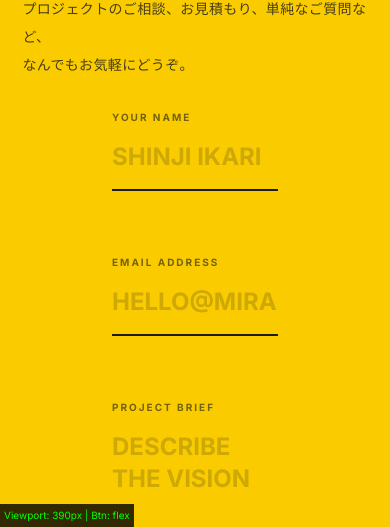
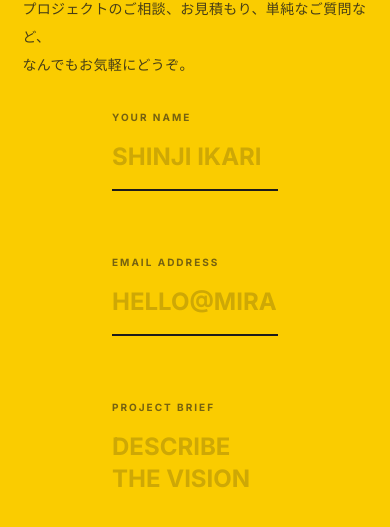
Before and after one commit to azmok/demo-static-mirai-foundry, a website: page contact.html in a window 390 px wide. Shown: the part 317-844 px from the top of the page. Drawn offline with nearby package versions, Linux system fonts and the light colour scheme.

Commit message:
[summary with Claude Code] Finalize mobile menu fix: standardize viewport and clean up diagnostics

```diff
--- a/contact.html
+++ b/contact.html
@@ -81,19 +81,7 @@
         .text-huge { font-size: 12vw; line-height: 0.9; letter-spacing: -0.04em; }
         .label-technical { font-size: 10px; text-transform: uppercase; letter-spacing: 0.2em; font-weight: 700; }
         input:focus, textarea:focus { outline: none; }
-        #diagnostic-overlay { position: fixed; bottom: 0; left: 0; background: rgba(0,0,0,0.8); color: lime; font-size: 10px; z-index: 1000; padding: 4px; pointer-events: none; }
     </style>
-    <script>
-      window.addEventListener('load', () => {
-        const diag = document.createElement('div');
-        diag.id = 'diagnostic-overlay';
-        document.body.appendChild(diag);
-        setInterval(() => {
-          const btn = document.getElementById('mobile-menu-open');
-          diag.textContent = `Viewport: ${window.innerWidth}px | Btn: ${btn ? getComputedStyle(btn).display : 'Missing'}`;
-        }, 500);
-      });
-    </script>
 </head>
 <body class="bg-primary-container text-on-background m-0 p-0 antialiased">
 <!-- TopNavBar Navigation Shell -->
```
Also changed, not shown: works.html (+0 -12 lines), .antigravity/sessions.md, .claude/settings.local.json.
